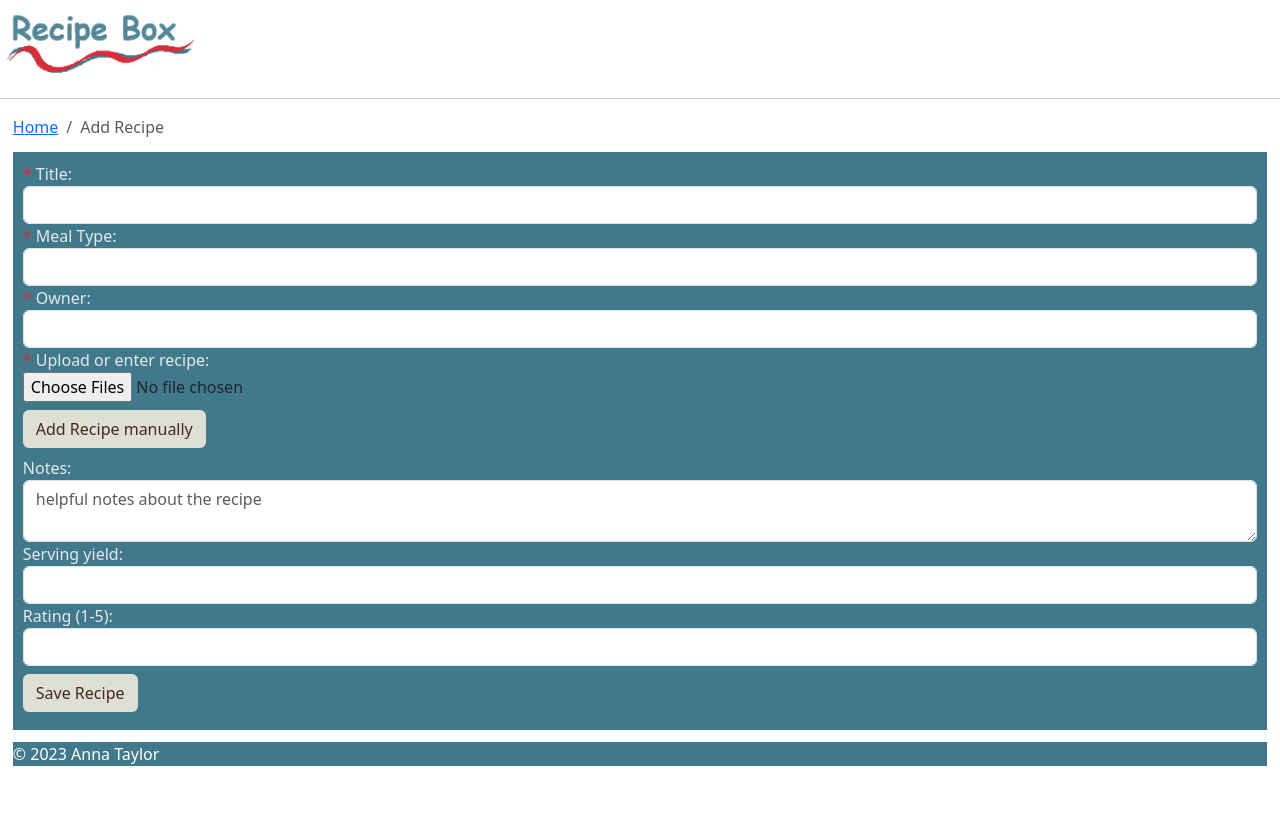
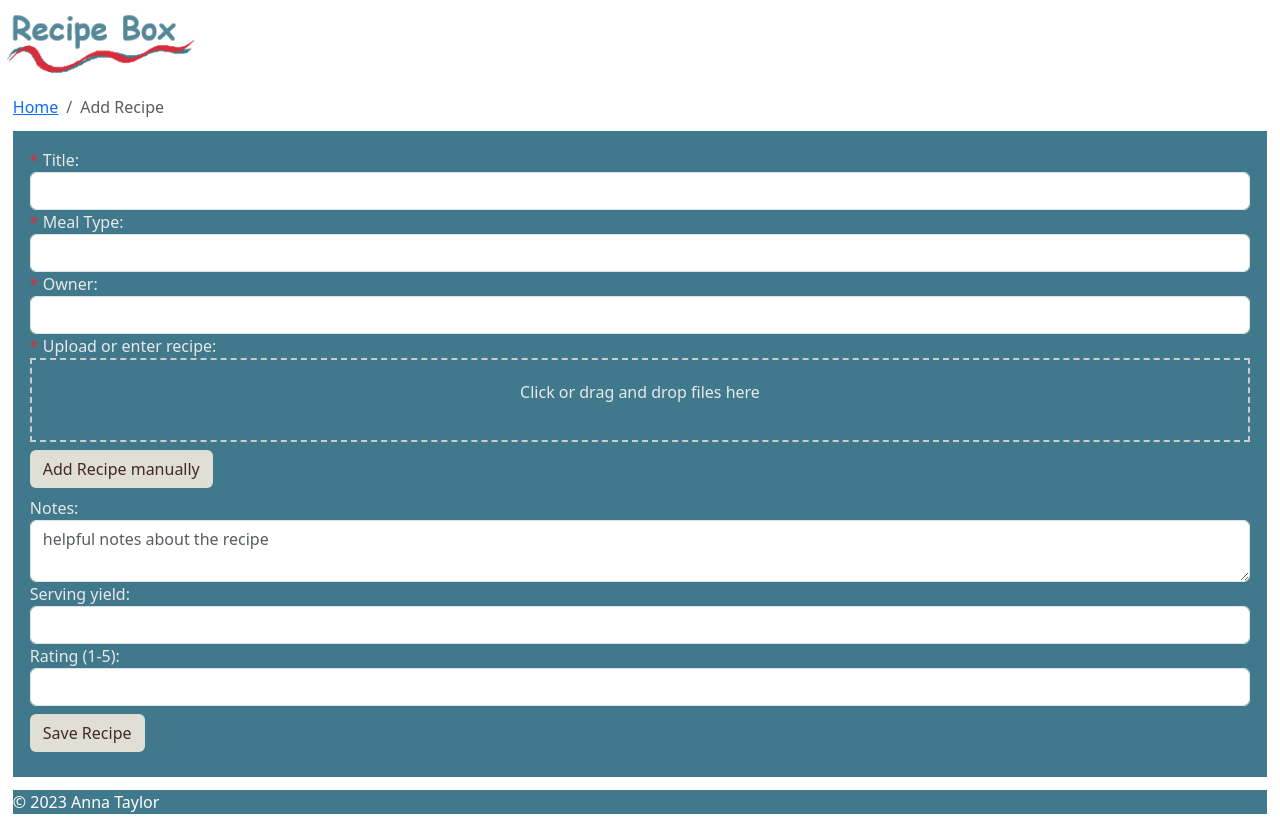
Before and after one commit to Anna-tay/home_recipes, a Flask app: page /entry in a window 1280 px wide. Before the commit the page ends 766 px from the top, so only its background shows below. Run offline with Flask 3, Linux system fonts and the light colour scheme; some libraries are stand-ins or nearby versions.

Commit message:
drop box

```diff
--- a/app.py
+++ b/app.py
@@ -12,7 +12,7 @@ cred = credentials.Certificate("database/recipe-box-7a513-firebase-adminsdk-ab32
 # initializing the firebase database
 firebase_admin.initialize_app(cred)
 
-dataBase = firestore.client()
+dataBaseClient = firestore.client()
 
 # Home page
 @app.route('/', methods = ["GET", "POST"])
@@ -24,13 +24,12 @@ def home():
 # ajax
 @app.route('/ajax', methods =["GET", "POST"])
 def ajax():
-    data = AjaxData.table(dataBase)
+    data = AjaxData.table(dataBaseClient)
     return data
 
 # Add recipe page
 @app.route('/entry', methods = ["GET", "POST"])
 def entry():
-    print('came in')
     if request.method == "POST":
         title = request.form.get('title')
         owner = request.form.get('owner')
@@ -38,16 +37,17 @@ def entry():
         meal = request.form.get('meal')
         serv_yield = request.form.get('serving_yield')
         rating = request.form.get('rating')
-        Data.add_recipe(dataBase, title, owner, notes, serv_yield, meal, rating)
+        Data.add_recipe(dataBaseClient, title, owner, notes, serv_yield, meal, rating)
 
         return redirect(url_for('home'))
     return render_template("entry.html")
 
 # View recipe
-@app.route('/view', methods = ["GET", "POST"])
-def view():
-
-    return render_template("view.html")
+@app.route('/view/<recipe_id>', methods = ["GET", "POST"])
+def view(recipe_id):
+    # getting values from the database and putting it into a dictionary
+    data_dic = Data.get_all_values(dataBaseClient, recipe_id)
+    return render_template("view.html", data_dic = data_dic)
 
 if __name__ == '__main__':
     app.run(debug=True)
--- /dev/null
+++ b/static/css/larger.css
@@ -0,0 +1,16 @@
+/* css anything larger than a phone */
+
+@media (min-width: 800px) {
+    #dropbox {
+        border: 2px dashed #ccc;
+        padding: 20px;
+        text-align: center;
+        cursor: pointer;
+    }
+
+    /* Style for the upload button */
+    #upload-btn {
+        display: none;
+    }
+
+}
--- a/static/css/main.css
+++ b/static/css/main.css
@@ -3,6 +3,7 @@
 :root{
     --white: #E8E9EB;
     --primary: #40798C;
+    --primaryGray: #346372;
     --secondary: #DA2C38;
     --background: #E0DFD5;
     --dark: #43291F;
@@ -40,7 +41,8 @@ footer{
     width:98%;
     height: 100%;
     background: var(--primary);
-    margin: 10px auto;
+    margin: 7px auto;
+    padding: 7px;
 }
 
 .padding{
@@ -66,6 +68,11 @@ footer{
     margin-top: 10px;
 }
 
+#data-table tbody tr:hover {
+    cursor: pointer;
+    background-color: var(--background);
+}
+
 .card-body {
     padding: 1 rem;
     width: 100%;
@@ -74,7 +81,30 @@ footer{
 
 }
 
-/* upload box */
-#upload{
-    width: 90%;
+/* view page */
+.view_page{
+    margin: 10px;
+    background-color: var(--background);
 }
+
+#title {
+    padding: 10px;
+    color: var(--var(--white));
+}
+
+#dropbox {
+    border: 2px dashed var(--white);
+    padding: 20px;
+    text-align: center;
+    cursor: pointer;
+    color: var(--white);
+}
+
+#dropbox:hover {
+    background-color: var(--primaryGray);
+}
+
+/* Style for the upload button */
+#upload-btn {
+    display: none;
+}
--- a/static/js/data.js
+++ b/static/js/data.js
@@ -1,5 +1,3 @@
-
-
 function add_recipe_card(){
     let recipe_card = document.querySelector('#recipe-card');
     let add_button = document.querySelector('#recipe-button-add');
--- /dev/null
+++ b/static/js/dropbox.js
@@ -0,0 +1,18 @@
+
+function chooseFile() {
+    // Trigger the hidden file input
+    document.getElementById('upload-btn').click();
+}
+
+function handleFile(files) {
+    // Display the list of uploaded files
+    const fileList = document.getElementById('file-list');
+    fileList.innerHTML = '';
+
+    for (let i = 0; i < files.length; i++) {
+        const file = files[i];
+        const listItem = document.createElement('div');
+        listItem.textContent = file.name;
+        fileList.appendChild(listItem);
+    }
+}
--- a/templates/base.html
+++ b/templates/base.html
@@ -1,7 +1,7 @@
 <!DOCTYPE html>
 <html lang="en">
 <head>
-    <link rel="icon" href="static\images\RB.png">
+    <link rel="icon" href="\static\images\RB.png">
     <meta charset="UTF-8">
     <meta name="viewport" content="width=device-width, initial-scale=1.0">
     <meta name="author" content="Anna Taylor" />
@@ -15,25 +15,24 @@
         recipes with ease." />
     <meta
         name="image"
-        content="static\images\Recipe_box_logo.png" />
+        content="\static\images\Recipe_box_logo.png" />
 
     <!-- header with logo -->
     <div id="logo_box">
-        <img src="static\images\Recipe_box_logo.png" alt="Recipe Box" width="202px" height="81.9px">
+        <img src="\static\images\Recipe_box_logo.png" alt="Recipe Box" width="202px" height="81.9px">
     </div>
 
     <!-- style sheets -->
     <link href="https://cdn.jsdelivr.net/npm/bootstrap@5.3.2/dist/css/bootstrap.min.css" rel="stylesheet" integrity="sha384-T3c6CoIi6uLrA9TneNEoa7RxnatzjcDSCmG1MXxSR1GAsXEV/Dwwykc2MPK8M2HN" crossorigin="anonymous">
     <link rel="stylesheet" href="{{ url_for('static', filename='css/main.css') }}">
+    <link rel="stylesheet" href="{{ url_for('static', filename='css/larger.css') }}">
 
-    <!--  -->
     <!-- js -->
 
     {% block head %} {% endblock %}
 </head>
 <body>
     <header>
-        <hr>
 
     </header>
 
--- a/templates/entry.html
+++ b/templates/entry.html
@@ -3,6 +3,7 @@
 {% block head %}
 
 {% endblock %}
+
 {% block body %}
 
 <nav aria-label="breadcrumb">
@@ -36,7 +37,18 @@
                 <div>
                     <label  for="upload" class="entrylabel"><span class="required">*</span> Upload or enter recipe: </label>
                     <div>
-                        <input type="file" id="upload" name="files" multiple>
+                        <!-- Dropbox Area -->
+                        <div id="dropbox" onclick="chooseFile()">
+                            <p>Click or drag and drop files here</p>
+                        </div>
+
+                        <!-- Upload Button -->
+                        <input type="file" id="upload-btn" onchange="handleFile(this.files)" multiple>
+
+                        <!-- Display Uploaded Files -->
+                        <div id="file-list"></div>
+
+                        <!-- adding recipe manually -->
                         <button type="button" id="recipe-button-add" onclick="add_recipe_card()" class="btn turn_red">Add Recipe manually</button>
                         <div id="recipe-card" style="display: none;">
                             <div class="card-body">
--- a/templates/home.html
+++ b/templates/home.html
@@ -26,15 +26,18 @@
                     Add Recipe
                 </button>
                 <section class="hometable">
-                  <table id="empTable" class="display datatable" style="width:100%">
+                  <table id="data-table" class="display datatable" style="width:100%">
                       <thead>
                         <tr>
+                          <!-- <th scope="col">ID</th> -->
                           <th scope="col">Title</th>
                           <th scope="col">Meal</th>
                           <th scope="col">Owner</th>
                           <th scope="col">Rating</th>
                         </tr>
                       </thead>
+                      <tbody>
+                      </tbody>
                     </table>
                 </section>
             </form>
```
Also changed, not shown: scripts/ajax.py (+41 -14 lines), scripts/database.py (+12 -56 lines), static/js/ajax.js (+18 -2 lines), static/js/npm.js (deleted, +0 -8 lines), templates/view.html (+22 -14 lines).
